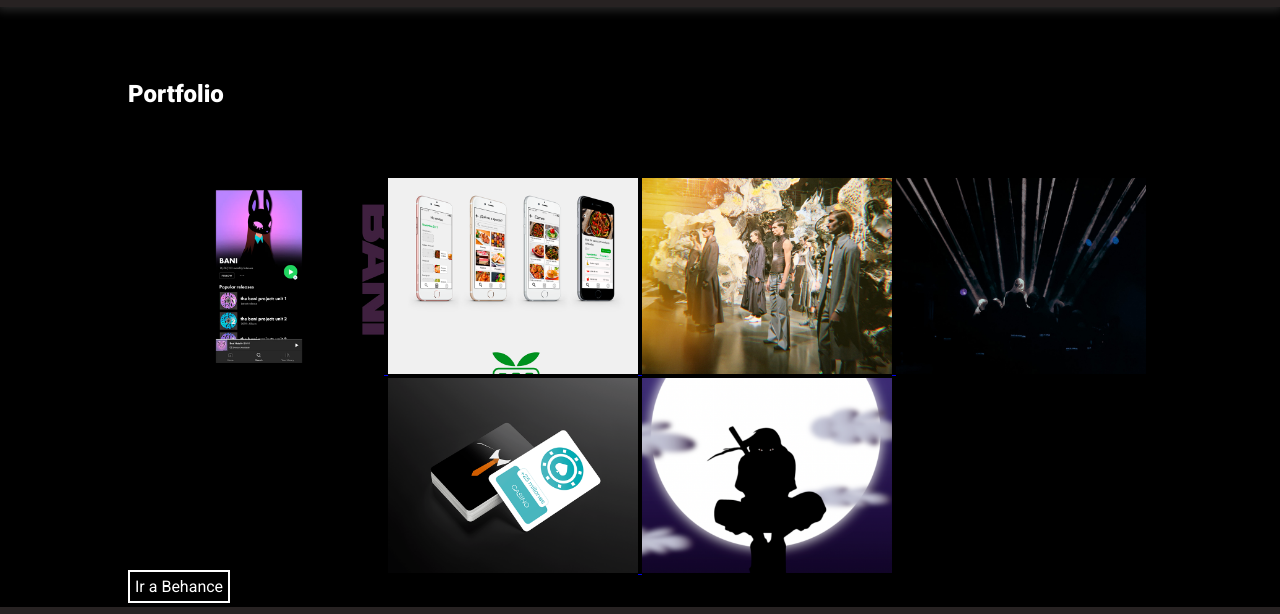
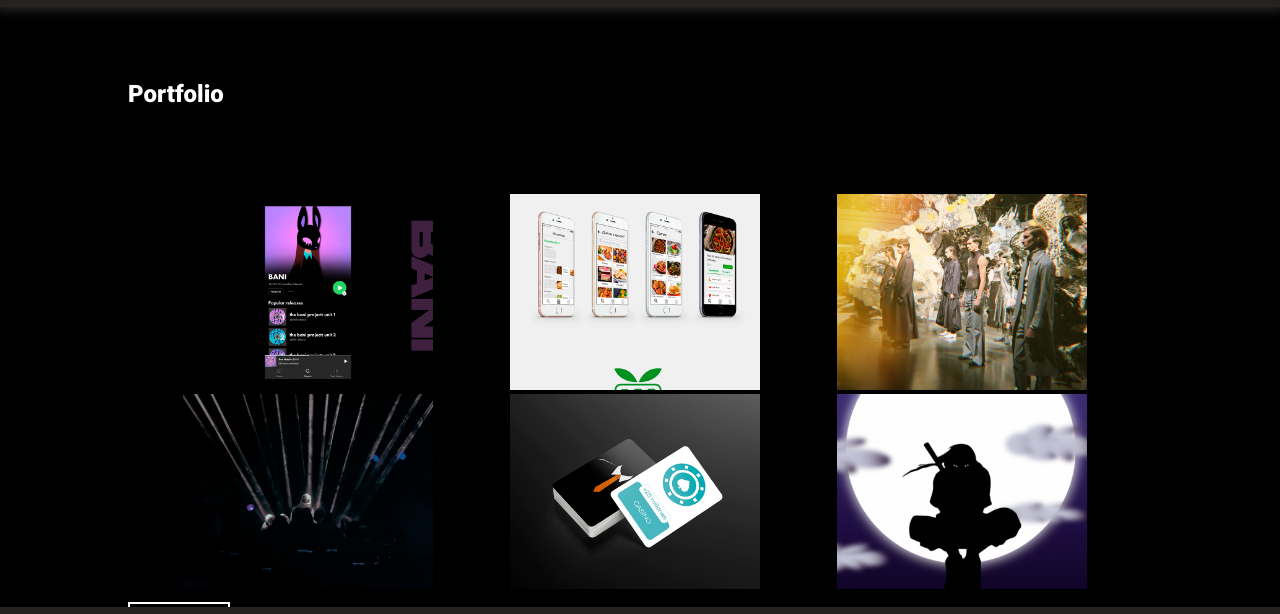
Before and after one commit to mdemartino26/CH-DeMartino, a plain HTML site: page pages/portfolio.html in a window 1280 px wide. Shown: the part 113-727 px from the top of the page. Drawn offline with Linux system fonts and the light colour scheme.

Commit message:
grid en portfolio

```diff
--- a/css/styles.css
+++ b/css/styles.css
@@ -256,9 +256,10 @@ h2{
     text-align: left;
 }
 
-.proyecto{
-    width: 33%;
-    display: inline;
+.grid-container-portfolio{
+    padding: 1em;
+    display: grid;
+    grid-template-columns: 33% 33% 33%;
 }
 
 .proyecto:hover{
--- a/pages/portfolio.html
+++ b/pages/portfolio.html
@@ -45,8 +45,11 @@
         <section id="portfolio1">
             <h2>Portfolio</h2>
 
+            <div class="grid-container-portfolio">
+
                 <div class="proyecto">
-                <a href="https://www.behance.net/gallery/167736459/BANI-PROJECT-Diseno-de-identidad" target="_blank">
+                    <a href="https://www.behance.net/gallery/167736459/BANI-PROJECT-Diseno-de-identidad"
+                        target="_blank">
                         <img src="../assets/imagenes/bani.jpg" alt="proyecto">
                     </a>
                 </div>
@@ -78,6 +81,8 @@
                         <img src="../assets/imagenes/itachi.png" alt="proyecto">
                     </a>
                 </div>
+
+            </div>
         </section>
 
         <a href="https://www.behance.net/marianelademartino" target="_blank" id="behance"> Ir a Behance </a>
```
Lines whose indentation alone changed are shown as unchanged.
